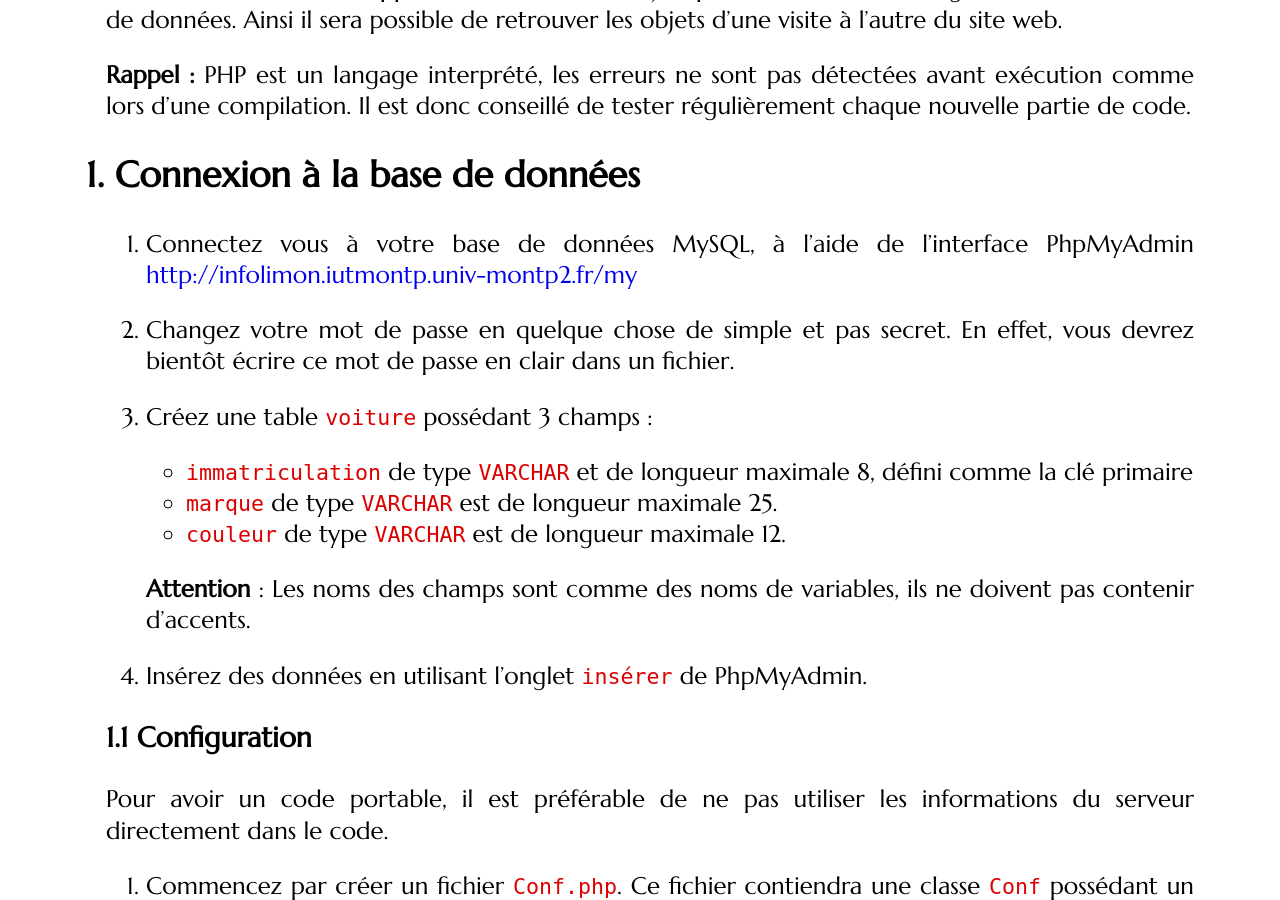
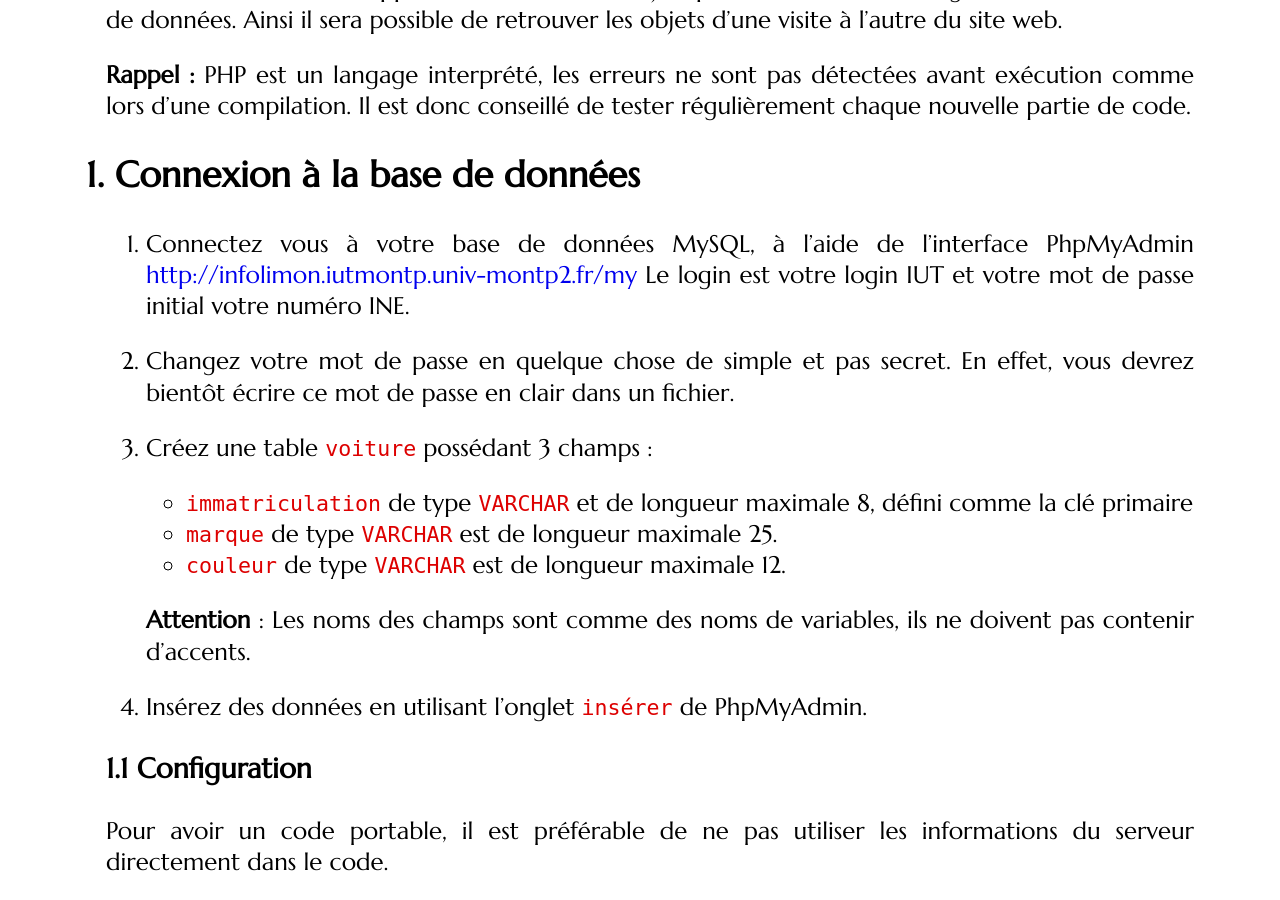
Before and after one commit to romainlebreton/R3.01-DeveloppementWeb, a Jekyll site: the page built from tutorials/tutorial2.md, in a window 1280 px wide and 900 px high, scrolled down 326 px. Built offline with Jekyll 4.4.1, drawn with Linux system fonts in a browser that asks for light colours; some web fonts are replaced.

Commit message:
Update tutorial2.md

```diff
--- a/tutorials/tutorial2.md
+++ b/tutorials/tutorial2.md
@@ -22,6 +22,7 @@ régulièrement chaque nouvelle partie de code.
 
 1. Connectez vous à votre base de données MySQL, à l'aide de l'interface PhpMyAdmin
 [http://infolimon.iutmontp.univ-montp2.fr/my](http://infolimon.iutmontp.univ-montp2.fr/my)
+Le login est votre login IUT et votre mot de passe initial votre numéro  INE.
 
 2. Changez votre mot de passe en quelque chose de simple et pas secret. En
    effet, vous devrez bientôt écrire ce mot de passe en clair dans un fichier.
```
